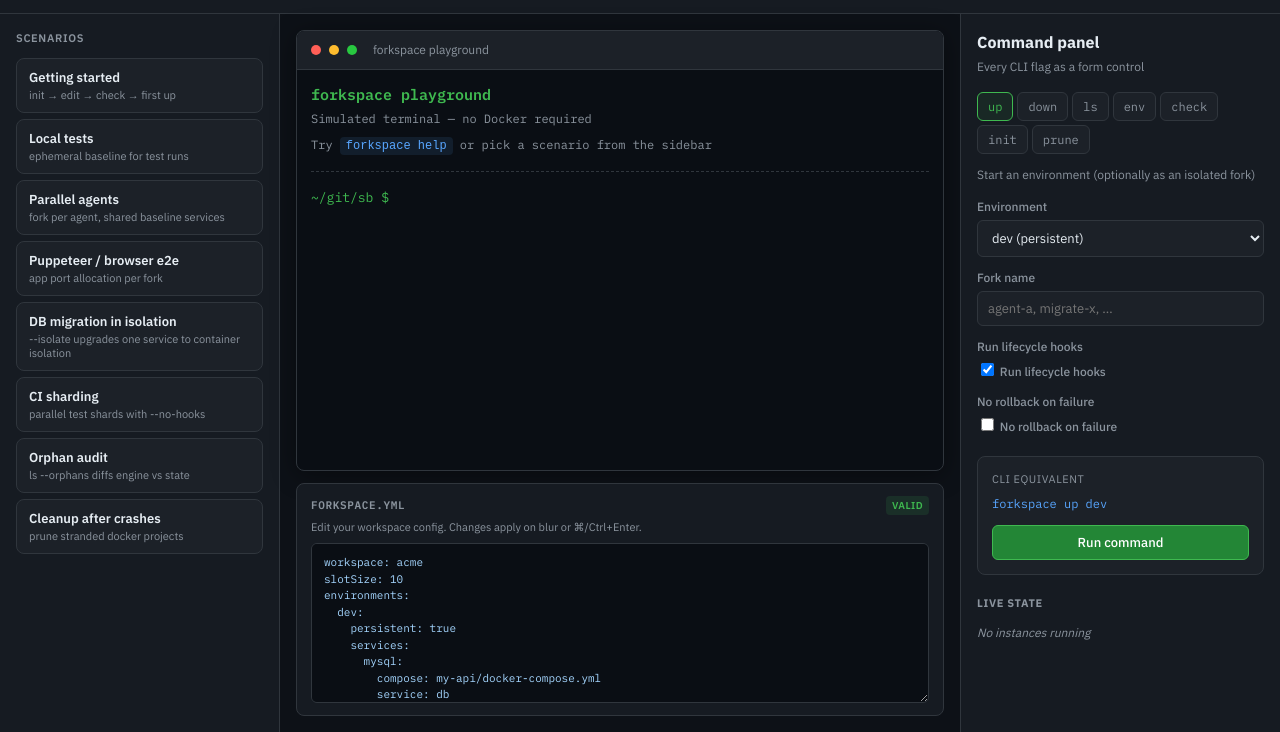
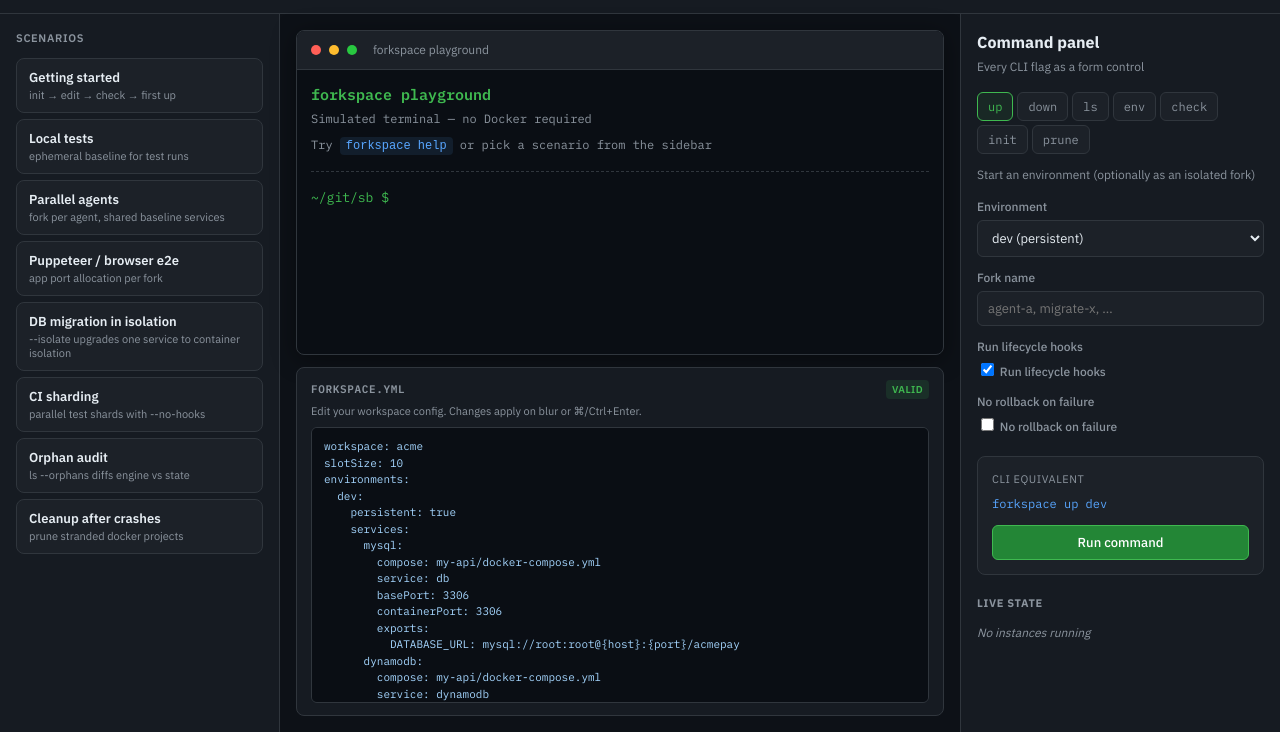
Before and after one commit to borkxs/forkspace, a website built with Vite: page playground/index.html in a window 1280 px wide. Shown: the part 68-800 px from the top of the page. Built offline with nearby package versions, Linux system fonts and the light colour scheme.

Commit message:
editor panel sizing

```diff
--- a/playground/src/style.css
+++ b/playground/src/style.css
@@ -146,10 +146,7 @@
 }
 
 .yaml-textarea {
-  min-height: 160px;
-  max-height: 240px;
   width: 100%;
-  resize: vertical;
   font-family: var(--font-mono);
   font-size: 11px;
   line-height: 1.5;
@@ -178,15 +175,49 @@
   gap: 12px;
 }
 
+#terminal-mount {
+  flex: 1 1 auto;
+  min-height: 0;
+}
+
+#yaml-mount {
+  flex: 0 0 auto;
+  min-height: 0;
+}
+
+/* Split main panel 50/50 when the file editor is shown */
+.main-panel:has(#yaml-mount.yaml-editor--active) #terminal-mount,
+.main-panel:has(#yaml-mount.yaml-editor--active) #yaml-mount {
+  flex: 1 1 0;
+}
+
+.main-panel:has(#yaml-mount.yaml-editor--active) #terminal-mount {
+  min-height: 0;
+}
+
+.main-panel:has(#yaml-mount.yaml-editor--active) .terminal {
+  min-height: 0;
+}
+
 /* YAML editor — below terminal, always visible */
 .yaml-editor {
-  flex-shrink: 0;
   display: flex;
   flex-direction: column;
   border: 1px solid var(--border);
   border-radius: var(--radius);
   background: var(--bg-elevated);
   padding: 12px 14px;
+  min-height: 0;
+}
+
+.yaml-editor--active {
+  height: 100%;
+}
+
+.yaml-editor--active .yaml-textarea {
+  flex: 1 1 0;
+  min-height: 0;
+  resize: none;
 }
 
 .yaml-editor--empty {
@@ -706,13 +737,6 @@
   }
 }
 
-@media (max-width: 900px) {
-  .yaml-textarea {
-    min-height: 120px;
-    max-height: 180px;
-  }
-}
-
 @media (max-width: 768px) {
   .app-layout {
     grid-template-columns: 1fr;
```
